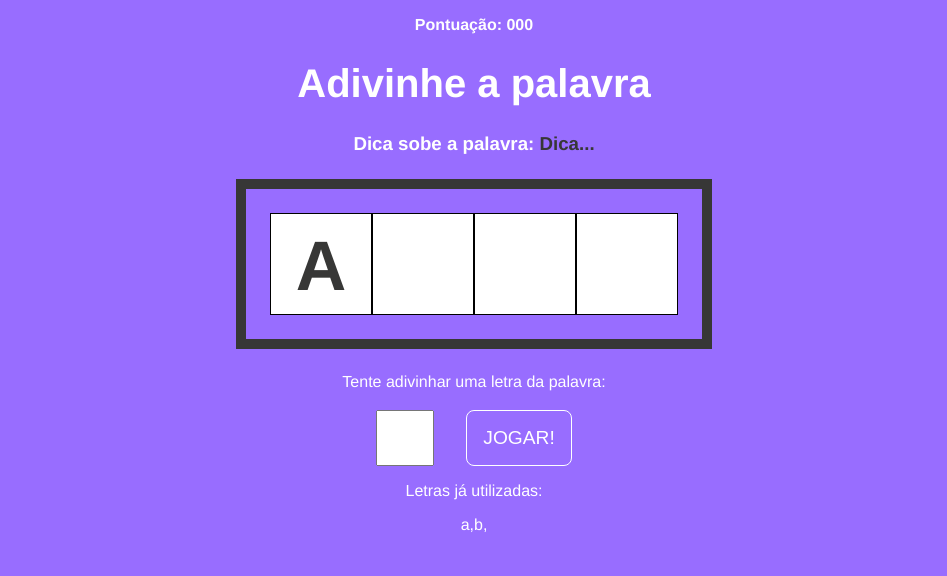
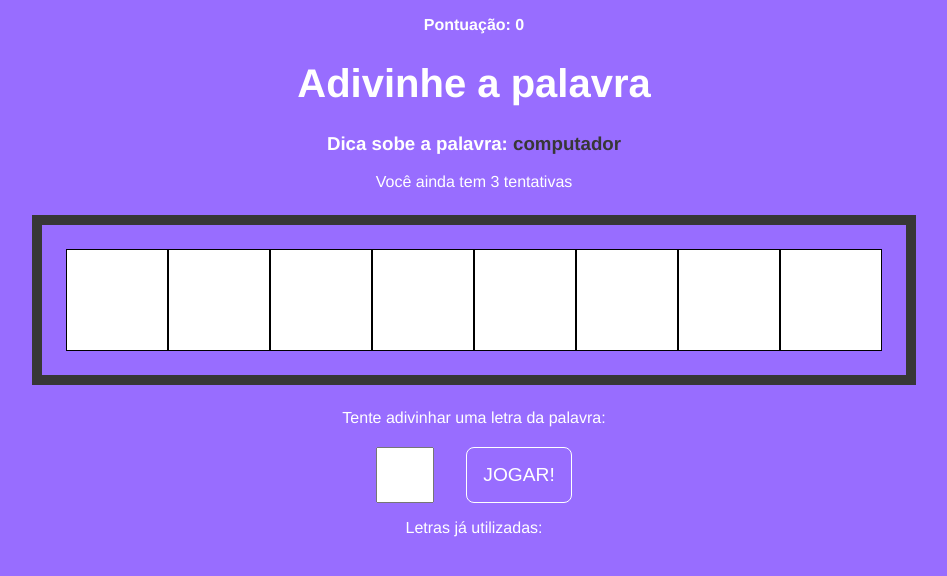
Before and after one commit to HevelinFR/secret-word, a React (Vite) app: page / in a window 1280 px wide. Both pictures are taken after a click on the button "COMEÇAR O JOGAR". Shown: the top 576 px of the page, without its empty margins (166-1113 px from the left). Built offline with nearby package versions, Linux system fonts and the light colour scheme.

Commit message:
:sparkles: feat: consuming game states

```diff
--- a/src/App.jsx
+++ b/src/App.jsx
@@ -25,53 +25,75 @@ const stages = [
 ];
 
 function App() {
-    const [gameStage, setGameStage] = useState(stages[0].name)
-    const [ words] = useState(wordsList);
+    const [gameStage, setGameStage] = useState(stages[0].name);
+    const [words] = useState(wordsList);
 
     const [pickedWord, setPickedWord] = useState("");
     const [pickedCategory, setPickedCategory] = useState("");
-    const [letters, setLetters] = useState([])
+    const [letters, setLetters] = useState([]);
 
-    const pickWordAndCategory = () =>{
+    const [guessedletters, setGuesseLetters] = useState([]);
+    const [wrongLetters, setWrongLetters] = useState([]);
+    const [guesses, setGuesses] = useState(3);
+    const [score, setScore] = useState(0);
+
+    const pickWordAndCategory = () => {
         const categories = Object.keys(words);
-        const category = categories[Math.floor(Math.random() * Object.keys(categories).length)];
-        const word = words[category][Math.floor(Math.random() * words[category].length)]
+        const category =
+            categories[
+                Math.floor(Math.random() * Object.keys(categories).length)
+            ];
+        const word =
+            words[category][Math.floor(Math.random() * words[category].length)];
 
-       return {word, category}
-    }
+        return { word, category };
+    };
     //start the secret word game
     const startGame = () => {
         //pick word and pick category
-        const {word, category} = pickWordAndCategory();
+        const { word, category } = pickWordAndCategory();
 
         //create array of letters
         let wordLetters = word.split("");
         wordLetters = wordLetters.map((l) => l.toLowerCase());
 
         //fill states
+        setPickedWord(word);
         setPickedCategory(category);
-        setPickedWord(word);
         setLetters(wordLetters);
 
-        setGameStage(stages[1].name)
-    }
+        setGameStage(stages[1].name);
+    };
 
     //process the letter input
     const verifyLetter = () => {
-        setGameStage(stages[2].name)
-    }
+        setGameStage(stages[2].name);
+    };
 
     //restarts the game
-    const retry = () =>{
-        setGameStage(stages[0].name)
-    }
+    const retry = () => {
+        setGameStage(stages[0].name);
+    };
 
     return (
         <>
             <div className="App">
-                {gameStage === 'start' && <StartScreen startGame={startGame}></StartScreen>}
-                {gameStage === 'game' && <Game verifyLetter={verifyLetter}></Game>}
-                {gameStage === 'end' && <GameOver retry={retry}></GameOver>}
+                {gameStage === "start" && (
+                    <StartScreen startGame={startGame}></StartScreen>
+                )}
+                {gameStage === "game" && (
+                    <Game
+                        verifyLetter={verifyLetter}
+                        pickedWord={pickedWord}
+                        pickedCategory={pickedCategory}
+                        letters={letters}
+                        guessedletters={guessedletters}
+                        wrongLetters={wrongLetters}
+                        guesses={guesses}
+                        score={score}
+                    ></Game>
+                )}
+                {gameStage === "end" && <GameOver retry={retry}></GameOver>}
             </div>
         </>
     );
--- a/src/components/Game.jsx
+++ b/src/components/Game.jsx
@@ -1,20 +1,34 @@
-import "./Game.css"
+import "./Game.css";
 
-export const Game = ({verifyLetter}) => {
+export const Game = ({
+    verifyLetter,
+    pickedWord,
+    pickedCategory,
+    letters,
+    guessedletters,
+    wrongLetters,
+    guesses,
+    score,
+}) => {
     return (
         <div className="game">
             <p className="points">
-          <span>Pontuação: 000</span>
+                <span>Pontuação: {score}</span>
             </p>
             <h1>Adivinhe a palavra</h1>
             <h3 className="tip">
-          Dica sobe a palavra: <span>Dica...</span>
+                Dica sobe a palavra: <span>{pickedCategory}</span>
             </h3>
+            <p>Você ainda tem {guesses} tentativas</p>
             <div className="wordContainer">
-          <span className="letter">A</span>
-          <span className="blankSquare"></span>
-          <span className="blankSquare"></span>
-          <span className="blankSquare"></span>
+              {letters.map((letter, i) => (
+                guessedletters.includes(letter) ? (
+                  <span className="letter" key={i}>{letter}</span>
+                ) : (
+                  <span className="blankSquare" key={i}></span>
+                )
+              ))
+              }
             </div>
             <div className="letterContainer">
                 <p>Tente adivinhar uma letra da palavra:</p>
@@ -25,9 +39,12 @@ export const Game = ({verifyLetter}) => {
             </div>
             <div className="wrongLettersContainer">
                 <p>Letras já utilizadas:</p>
-            <span>a,</span>
-            <span>b,</span>
+
+                {wrongLetters.map((letter, i) => (
+                  <span key={i}>{letter}, </span>
+                ))
+              }
             </div>
         </div>
-  )
-}
+    );
+};
```
Lines whose indentation alone changed are shown as unchanged.
